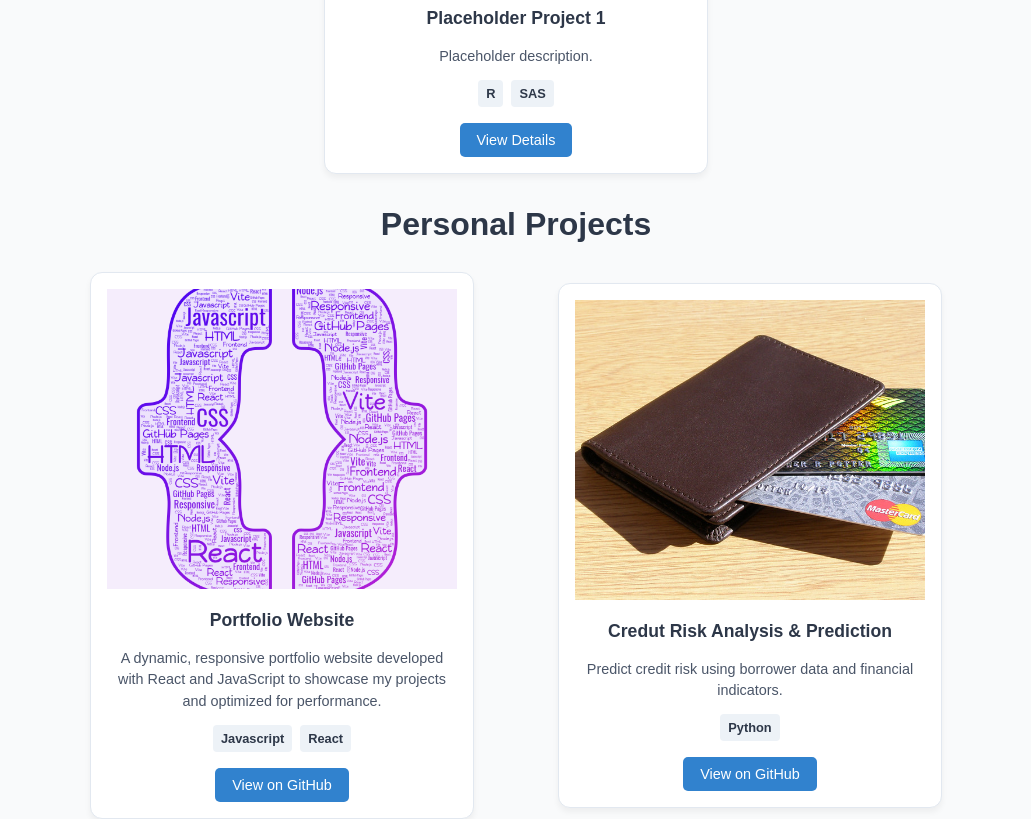
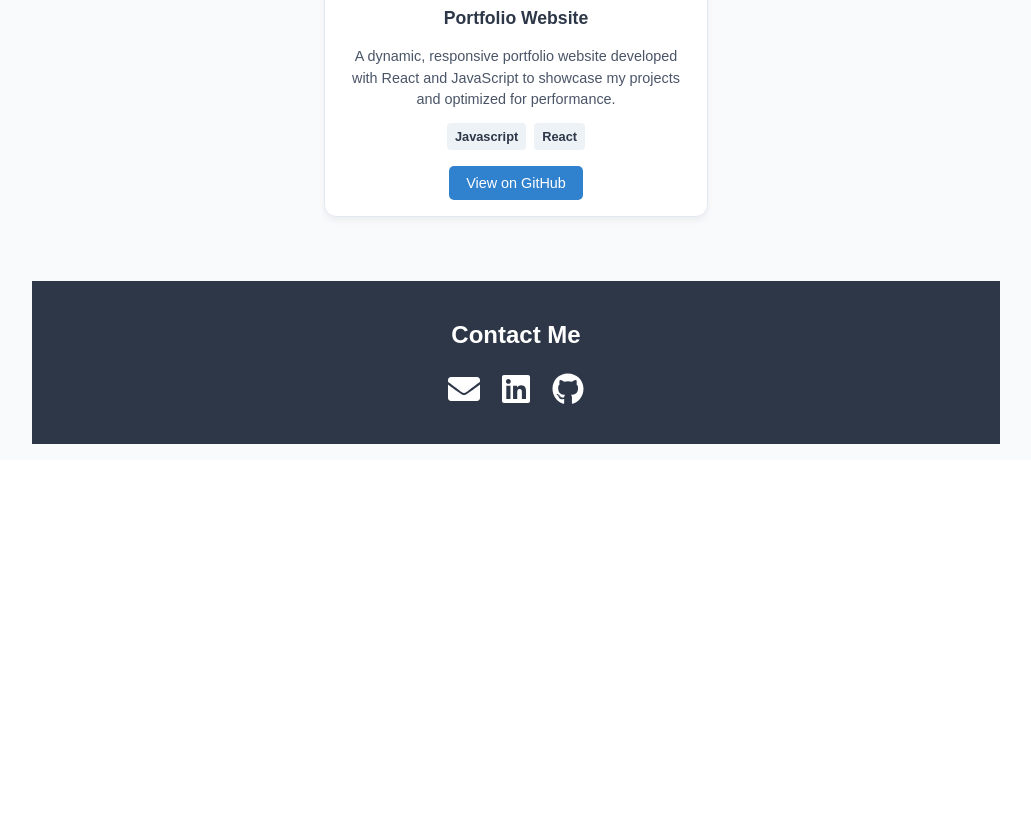
Before and after one commit to SonuKanwar7/sonukanwar7.github.io, a React (Vite) app: page / in a window 1280 px wide. Shown: the part 1020-1839 px from the top of the page, without its empty margins (124-1155 px from the left). After the commit the page ends 1480 px from the top, so only its background shows below. Built offline with nearby package versions, Linux system fonts and the light colour scheme.

Commit message:
remove missing projects, make stakeholder conditional on projects

```diff
--- a/src/App.jsx
+++ b/src/App.jsx
@@ -4,14 +4,14 @@ import ProjectCard from './ProjectCard';
 import { FaGithub, FaLinkedin, FaEnvelope } from 'react-icons/fa';
 
 const stakeholderProjects = [
-  {
-    title: "Placeholder Project 1",
-    image: "project-image.jpg",
-    description: "Placeholder description.",
-    tools: ['R', 'SAS'],
-    link: "",
-    buttonText: "View Details",
-  }
+  // {
+  //   title: "Placeholder Project 1",
+  //   image: "project-image.jpg",
+  //   description: "Placeholder description.",
+  //   tools: ['R', 'SAS'],
+  //   link: "",
+  //   buttonText: "View Details",
+  // }
 ];
 
 const personalProjects = [
@@ -23,14 +23,6 @@ const personalProjects = [
     link: "https://github.com/sonukanwar7/sonukanwar7.github.io",
     buttonText: "View on GitHub",
   },
-  {
-    title: "Credut Risk Analysis & Prediction",
-    image: "credit_risk.jpg",
-    description: "Predict credit risk using borrower data and financial indicators.",
-    tools: ['Python'],
-    link: "https://github.com/SonuKanwar7/credit_risk_analysis",
-    buttonText: "View on GitHub",
-  }
 ];
 
 function App() {
@@ -51,6 +43,7 @@ function App() {
         </p>
       </section>
 
+      {stakeholderProjects.length > 0 && (
         <section>
           <h2>Stakeholder Projects</h2>
           <div className="section-container">
@@ -59,6 +52,7 @@ function App() {
             ))}
           </div>
         </section>
+      )}
 
       <section>
         <h2>Personal Projects</h2>
```
Also changed, not shown: src/assets/credit_risk.jpg (deleted), 1 other file (tests, documents, lock files or other folders). Lines whose indentation alone changed are shown as unchanged.
